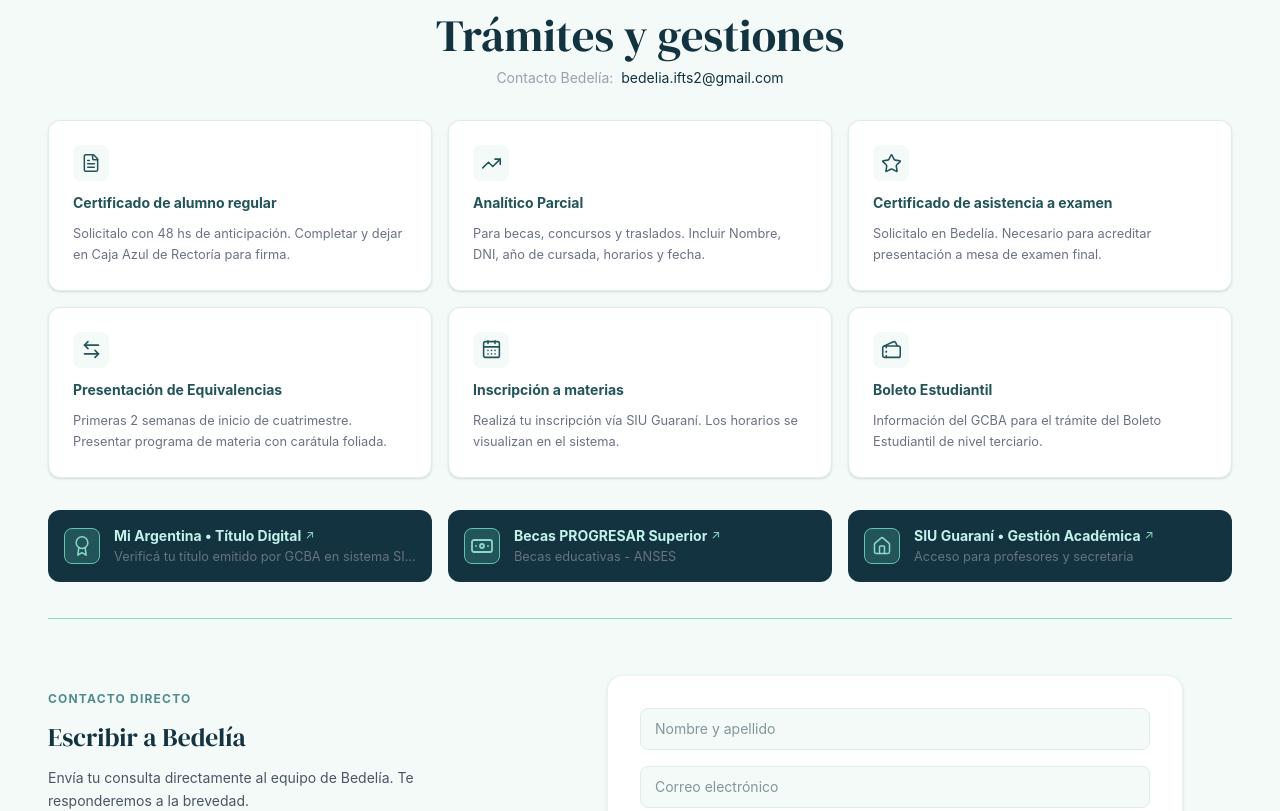
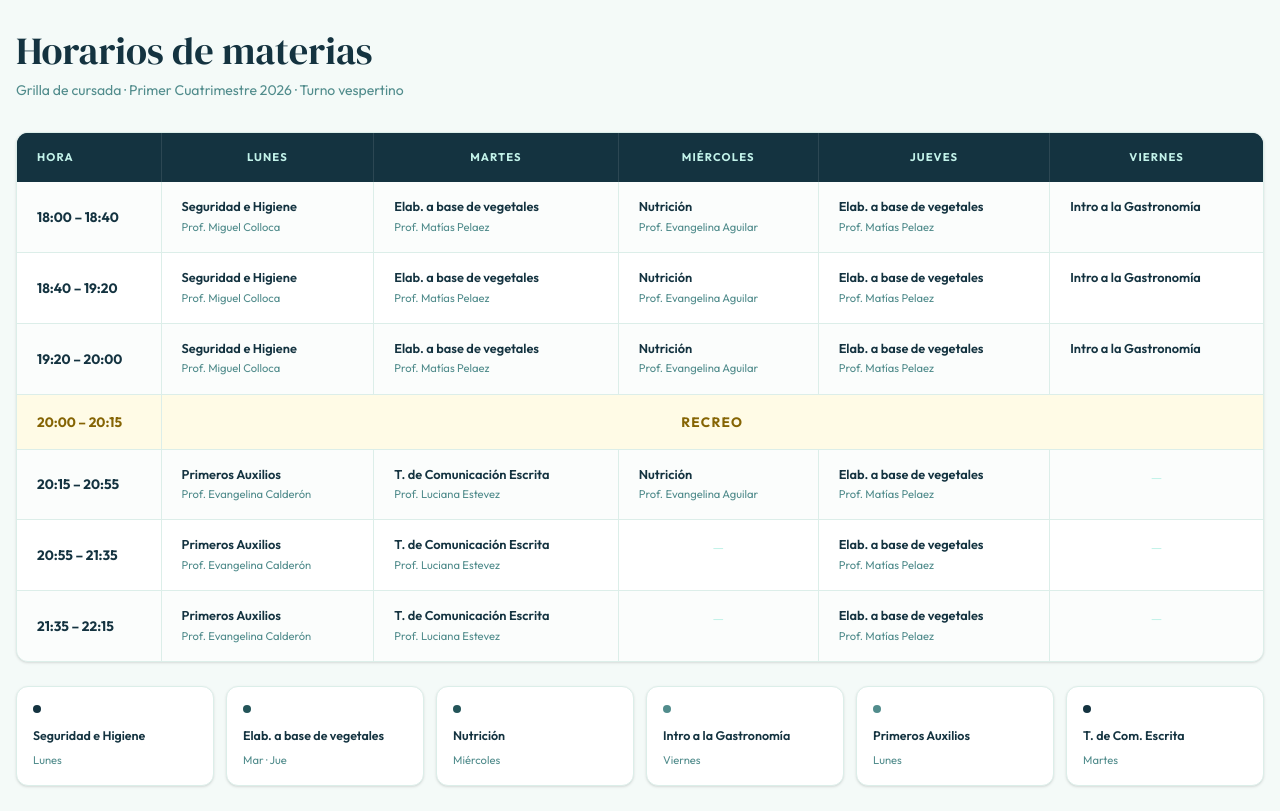
Before and after one commit to VirginiaCardoso/ifts2-frontend, a React (Vite) app: page / in a window 1280 px wide. Shown: the part 6684-7495 px from the top of the page. Built offline with nearby package versions, Linux system fonts and the light colour scheme.

Commit message:
Vista generarl - Horarios

```diff
--- /dev/null
+++ b/src/components/HorariosMateriasSection.jsx
@@ -0,0 +1,169 @@
+import React from 'react';
+import { Table, Thead, Tbody, Tr, Th, Td } from './Table';
+import BaseCard from './BaseCard';
+
+// Datos de la grilla
+const HORARIOS_GRILLA = [
+  {
+    hora: '18:00 – 18:40',
+    lunes: { materia: 'Seguridad e Higiene', prof: 'Prof. Miguel Colloca' },
+    martes: { materia: 'Elab. a base de vegetales', prof: 'Prof. Matías Pelaez' },
+    miercoles: { materia: 'Nutrición', prof: 'Prof. Evangelina Aguilar' },
+    jueves: { materia: 'Elab. a base de vegetales', prof: 'Prof. Matías Pelaez' },
+    viernes: { materia: 'Intro a la Gastronomía', prof: '' },
+  },
+  {
+    hora: '18:40 – 19:20',
+    lunes: { materia: 'Seguridad e Higiene', prof: 'Prof. Miguel Colloca' },
+    martes: { materia: 'Elab. a base de vegetales', prof: 'Prof. Matías Pelaez' },
+    miercoles: { materia: 'Nutrición', prof: 'Prof. Evangelina Aguilar' },
+    jueves: { materia: 'Elab. a base de vegetales', prof: 'Prof. Matías Pelaez' },
+    viernes: { materia: 'Intro a la Gastronomía', prof: '' },
+  },
+  {
+    hora: '19:20 – 20:00',
+    lunes: { materia: 'Seguridad e Higiene', prof: 'Prof. Miguel Colloca' },
+    martes: { materia: 'Elab. a base de vegetales', prof: 'Prof. Matías Pelaez' },
+    miercoles: { materia: 'Nutrición', prof: 'Prof. Evangelina Aguilar' },
+    jueves: { materia: 'Elab. a base de vegetales', prof: 'Prof. Matías Pelaez' },
+    viernes: { materia: 'Intro a la Gastronomía', prof: '' },
+  },
+  {
+    hora: '20:00 – 20:15',
+    recreo: true,
+  },
+  {
+    hora: '20:15 – 20:55',
+    lunes: { materia: 'Primeros Auxilios', prof: 'Prof. Evangelina Calderón' },
+    martes: { materia: 'T. de Comunicación Escrita', prof: 'Prof. Luciana Estevez' },
+    miercoles: { materia: 'Nutrición', prof: 'Prof. Evangelina Aguilar' },
+    jueves: { materia: 'Elab. a base de vegetales', prof: 'Prof. Matías Pelaez' },
+    viernes: null,
+  },
+  {
+    hora: '20:55 – 21:35',
+    lunes: { materia: 'Primeros Auxilios', prof: 'Prof. Evangelina Calderón' },
+    martes: { materia: 'T. de Comunicación Escrita', prof: 'Prof. Luciana Estevez' },
+    miercoles: null,
+    jueves: { materia: 'Elab. a base de vegetales', prof: 'Prof. Matías Pelaez' },
+    viernes: null,
+  },
+  {
+    hora: '21:35 – 22:15',
+    lunes: { materia: 'Primeros Auxilios', prof: 'Prof. Evangelina Calderón' },
+    martes: { materia: 'T. de Comunicación Escrita', prof: 'Prof. Luciana Estevez' },
+    miercoles: null,
+    jueves: { materia: 'Elab. a base de vegetales', prof: 'Prof. Matías Pelaez' },
+    viernes: null,
+  },
+];
+
+// reumen materias
+const RESUMEN_MATERIAS = [
+  { materia: 'Seguridad e Higiene', dias: 'Lunes', color: '#143340' },
+  { materia: 'Elab. a base de vegetales', dias: 'Mar · Jue', color: '#235459' },
+  { materia: 'Nutrición', dias: 'Miércoles', color: '#235459' },
+  { materia: 'Intro a la Gastronomía', dias: 'Viernes', color: '#518C8C' },
+  { materia: 'Primeros Auxilios', dias: 'Lunes', color: '#518C8C' },
+  { materia: 'T. de Com. Escrita', dias: 'Martes', color: '#143340' },
+];
+
+export default function HorariosMateriasSection() {
+  const DIAS = ['LUNES', 'MARTES', 'MIÉRCOLES', 'JUEVES', 'VIERNES'];
+
+  return (
+    <section id="horarios-materias" className="py-12 md:py-16 px-4 bg-petrol-50 text-petrol-900">
+      <div className="max-w-7xl mx-auto">
+
+        {/* Encabezado */}
+        <div className="mb-8">
+          <h2 className="font-display text-petrol-900 text-[clamp(1.8rem,3.5vw,2.4rem)] leading-[1.1] mb-2">
+            Horarios de materias
+          </h2>
+          <p className="text-petrol-600 text-xs md:text-sm">
+            Grilla de cursada · Primer Cuatrimestre 2026 · Turno vespertino
+          </p>
+        </div>
+
+        {/* Grilla Semanal */}
+        <Table className="border-petrol-100 shadow-sm overflow-hidden mb-6">
+          <Thead>
+            <Tr className="bg-petrol-900 text-white">
+              <Th className="text-mint-300 font-bold border-r border-white/10 w-36">HORA</Th>
+              {DIAS.map(dia => (
+                <Th key={dia} align="center" className="text-mint-300 font-bold border-r border-white/10 last:border-r-0">
+                  {dia}
+                </Th>
+              ))}
+            </Tr>
+          </Thead>
+
+          <Tbody>
+            {HORARIOS_GRILLA.map((row, idx) => (
+              row.recreo ? (
+                <Tr key={idx} isSpecial={true} className="!bg-[#fffbe6]">
+                  <Td className="font-bold text-[#856404] text-[0.75rem] border-r border-petrol-100 whitespace-nowrap">
+                    {row.hora}
+                  </Td>
+                  <Td colSpan={5} align="center" className="text-[#856404] font-bold tracking-widest text-[0.72rem] uppercase py-2">
+                    RECREO
+                  </Td>
+                </Tr>
+              ) : (
+                <Tr key={idx} className={idx % 2 === 0 ? 'bg-petrol-50/40' : 'bg-white'}>
+                  <Td className="font-bold text-petrol-900 text-[0.78rem] border-r border-petrol-100 whitespace-nowrap">
+                    {row.hora}
+                  </Td>
+                  {[row.lunes, row.martes, row.miercoles, row.jueves, row.viernes].map((cell, cIdx) => (
+                    <Td key={cIdx} className="border-r border-petrol-100 last:border-r-0 align-top py-3 px-3">
+                      {cell ? (
+                        <div className="flex flex-col gap-0.5">
+                          <span className="font-semibold text-petrol-900 text-[0.8rem] leading-snug">
+                            {cell.materia}
+                          </span>
+                          {cell.prof && (
+                            <span className="text-petrol-600 text-[0.7rem]">
+                              {cell.prof}
+                            </span>
+                          )}
+                        </div>
+                      ) : (
+                        <span className="text-petrol-200 text-center block">—</span>
+                      )}
+                    </Td>
+                  ))}
+                </Tr>
+              )
+            ))}
+          </Tbody>
+        </Table>
+
+        {/* Resumen inferior usando BaseCard */}
+        <div className="grid grid-cols-2 sm:grid-cols-3 md:grid-cols-6 gap-3">
+          {RESUMEN_MATERIAS.map((item, idx) => (
+            <BaseCard
+              key={idx}
+              variant="default"
+              padding="sm"
+              className="bg-white border border-petrol-100 rounded-lg p-3 shadow-none flex flex-col justify-between"
+            >
+              <div>
+                <span
+                  className="inline-block w-2 h-2 rounded-full mb-2"
+                  style={{ backgroundColor: item.color }}
+                />
+                <p className="font-semibold text-petrol-900 text-[0.78rem] leading-snug">
+                  {item.materia}
+                </p>
+              </div>
+              <p className="text-petrol-600 text-[0.7rem] mt-2">
+                {item.dias}
+              </p>
+            </BaseCard>
+          ))}
+        </div>
+
+      </div>
+    </section>
+  );
+}
--- a/src/pages/Home.jsx
+++ b/src/pages/Home.jsx
@@ -11,6 +11,7 @@ import Footer from '../components/Footer';
 import PlanEstudiosSection from '../components/PlanEstudiosSection';
 import PromocionablesSection from '../components/PromocionablesSection';
 import CorrelatividadesSection from '../components/Correlatividaes';
+import HorariosMateriasSection from '../components/HorariosMateriasSection';
 
 export default function Home() {
   return (
@@ -20,24 +21,29 @@ export default function Home() {
       <main>
         {/* Portada ppal */}
         <HeroSection />
-
         {/* Accesos Rapdidos */}
         <AccesosRapidos />
-
         {/* Novedades */}
         <Novedades />
-
         {/* Info Carrera */}
         <CarreraSection />
-
         {/* Plantel docente */}
         <PlantelDocente />
+        {/* Plan */}
+        <PlanEstudiosSection />
+        {/* Materias promocionables */}
+        <PromocionablesSection />
+        {/* Correlatividades */}
+        <CorrelatividadesSection />
+        {/* Mesas finales */}
 
-        <PlanEstudiosSection />
-        <PromocionablesSection />
-        <CorrelatividadesSection />
+        {/* Fechas importantes ingresantes */}
 
+        {/* Horarios */}
+        <HorariosMateriasSection/>
+        {/* Tramites */}
         <Tramites />
+        {/* Contacto bedelia */}
         <Contacto />
       </main>
       <Footer/>
```
